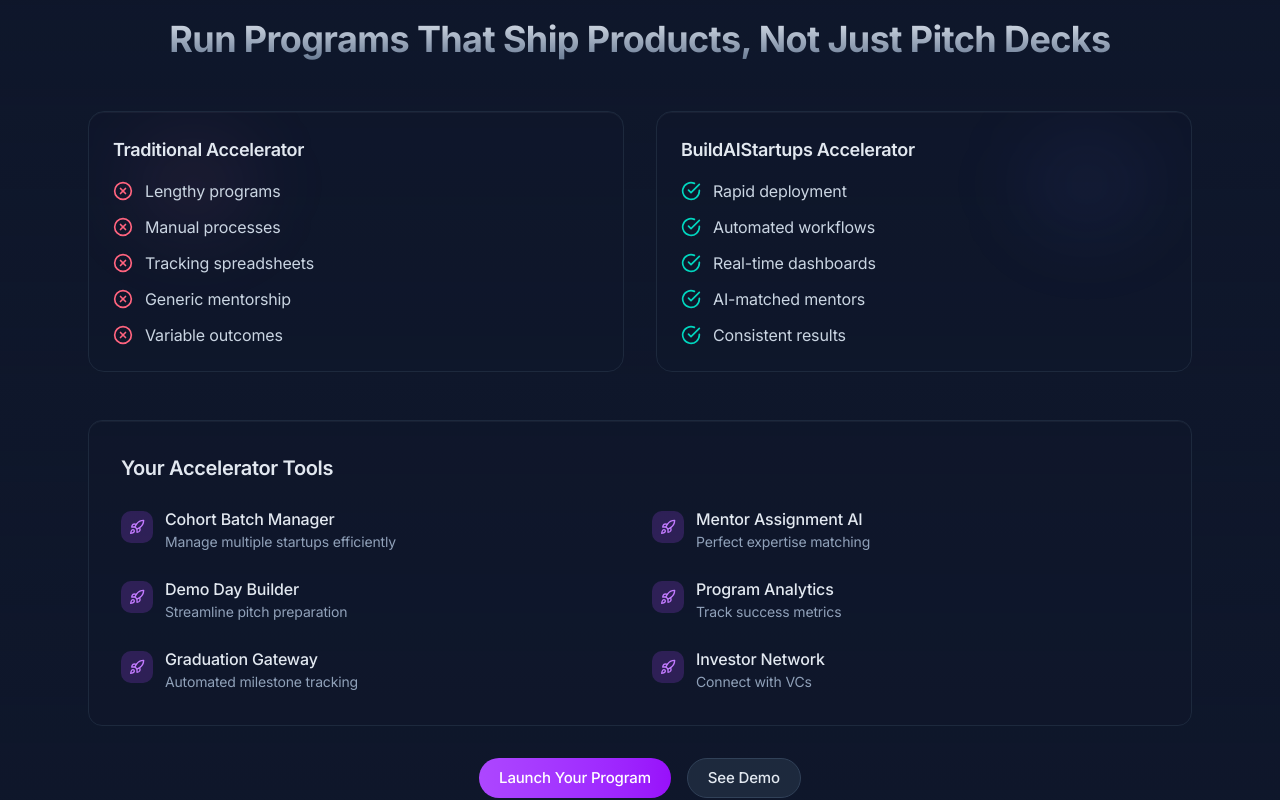
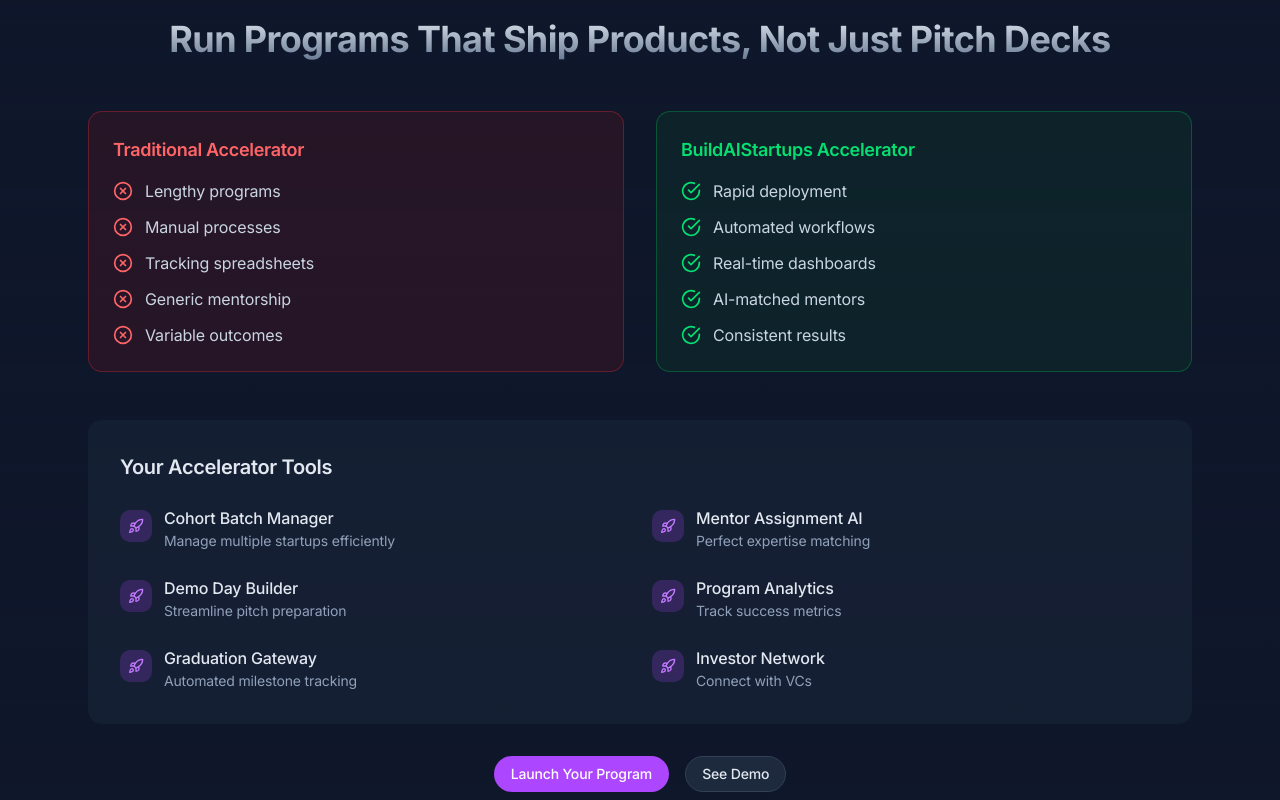
Before and after one commit to buildaistartups/buildaistartups.com, a Next.js app: page / in a window 1280 px wide. Shown: the part 5220-6020 px from the top of the page. Built offline with nearby package versions, Linux system fonts and the light colour scheme.

Commit message:
Update AcceleratorCommand.tsx

```diff
--- a/components/home/AcceleratorCommand.tsx
+++ b/components/home/AcceleratorCommand.tsx
@@ -3,7 +3,7 @@
 
 import React from 'react'
 import Link from 'next/link'
-import { CheckCircle, XCircle, Rocket } from 'lucide-react'
+import { CheckCircle, XCircle, Users, Rocket } from 'lucide-react'
 
 export default function AcceleratorCommand() {
   return (
@@ -21,46 +21,37 @@ export default function AcceleratorCommand() {
             </h2>
           </div>
 
-          {/* Cards */}
           <div className="grid md:grid-cols-2 gap-8 mb-12">
-            {/* Traditional Accelerator (rose-tinted neutral glass) */}
-            <div className="spotlight-card relative overflow-hidden rounded-2xl border border-slate-800 bg-slate-900/40 p-6 shadow-[inset_0_1px_0_rgba(255,255,255,0.04)] transition-colors hover:border-purple-500/30 hover:bg-slate-900/50">
-              {/* subtle tint */}
-              <div className="pointer-events-none absolute -top-10 -left-10 h-56 w-72 -z-10
-                              bg-[radial-gradient(closest-side,rgba(244,114,182,0.12),transparent_60%)] blur-2xl" />
-              <h3 className="text-lg font-semibold text-slate-200 mb-4">Traditional Accelerator</h3>
+            <div className="bg-red-900/20 rounded-xl border border-red-500/30 p-6">
+              <h3 className="text-lg font-semibold text-red-400 mb-4">Traditional Accelerator</h3>
               <ul className="space-y-3">
                 {[
                   'Lengthy programs',
                   'Manual processes',
                   'Tracking spreadsheets',
                   'Generic mentorship',
-                  'Variable outcomes',
+                  'Variable outcomes'
                 ].map((item) => (
                   <li key={item} className="flex items-center gap-3">
-                    <XCircle className="w-5 h-5 text-rose-400 flex-shrink-0" />
+                    <XCircle className="w-5 h-5 text-red-400 flex-shrink-0" />
                     <span className="text-slate-300">{item}</span>
                   </li>
                 ))}
               </ul>
             </div>
 
-            {/* BuildAIStartups Accelerator (indigo/teal-tinted neutral glass) */}
-            <div className="spotlight-card relative overflow-hidden rounded-2xl border border-slate-800 bg-slate-900/40 p-6 shadow-[inset_0_1px_0_rgba(255,255,255,0.04)] transition-colors hover:border-purple-500/30 hover:bg-slate-900/50">
-              {/* subtle tint */}
-              <div className="pointer-events-none absolute -top-10 -right-10 h-56 w-72 -z-10
-                              bg-[radial-gradient(closest-side,rgba(99,102,241,0.12),transparent_60%)] blur-2xl" />
-              <h3 className="text-lg font-semibold text-slate-200 mb-4">BuildAIStartups Accelerator</h3>
+            <div className="bg-green-900/20 rounded-xl border border-green-500/30 p-6">
+              <h3 className="text-lg font-semibold text-green-400 mb-4">BuildAIStartups Accelerator</h3>
               <ul className="space-y-3">
                 {[
                   'Rapid deployment',
                   'Automated workflows',
                   'Real-time dashboards',
                   'AI-matched mentors',
-                  'Consistent results',
+                  'Consistent results'
                 ].map((item) => (
                   <li key={item} className="flex items-center gap-3">
-                    <CheckCircle className="w-5 h-5 text-teal-400 flex-shrink-0" />
+                    <CheckCircle className="w-5 h-5 text-green-400 flex-shrink-0" />
                     <span className="text-slate-300">{item}</span>
                   </li>
                 ))}
@@ -68,8 +59,7 @@ export default function AcceleratorCommand() {
             </div>
           </div>
 
-          {/* Tools list */}
-          <div className="spotlight-card rounded-xl border border-slate-800 bg-slate-900/40 p-8 shadow-[inset_0_1px_0_rgba(255,255,255,0.04)]">
+          <div className="bg-slate-800/50 rounded-xl p-8">
             <h3 className="text-xl font-semibold text-slate-200 mb-6">Your Accelerator Tools</h3>
             <div className="grid md:grid-cols-2 gap-6">
               {[
@@ -78,7 +68,7 @@ export default function AcceleratorCommand() {
                 { title: 'Demo Day Builder', desc: 'Streamline pitch preparation' },
                 { title: 'Program Analytics', desc: 'Track success metrics' },
                 { title: 'Graduation Gateway', desc: 'Automated milestone tracking' },
-                { title: 'Investor Network', desc: 'Connect with VCs' },
+                { title: 'Investor Network', desc: 'Connect with VCs' }
               ].map((tool) => (
                 <div key={tool.title} className="flex items-start gap-3">
                   <div className="p-2 bg-purple-500/20 rounded-lg mt-1">
@@ -93,31 +83,16 @@ export default function AcceleratorCommand() {
             </div>
           </div>
 
-          {/* CTAs — compact Stellar-sized pills */}
-          <div className="flex gap-3 sm:gap-4 justify-center mt-8">
+          <div className="flex gap-4 justify-center mt-8">
             <Link
               href="/accelerator"
-              className="
-                inline-flex items-center justify-center
-                h-9 md:h-10 px-4 md:px-5
-                rounded-full text-sm md:text-[15px] font-medium
-                bg-gradient-to-r from-purple-500 to-purple-600 text-white
-                hover:from-purple-600 hover:to-purple-700
-                focus:outline-none focus:ring-2 focus:ring-purple-500/40
-              "
+              className="btn bg-purple-500 text-white hover:bg-purple-600"
             >
               Launch Your Program
             </Link>
             <Link
               href="/demo"
-              className="
-                inline-flex items-center justify-center
-                h-9 md:h-10 px-4 md:px-5
-                rounded-full text-sm md:text-[15px] font-medium
-                bg-slate-800 text-slate-200 border border-slate-700
-                hover:bg-slate-700
-                focus:outline-none focus:ring-2 focus:ring-slate-500/30
-              "
+              className="btn bg-slate-800 text-slate-200 border border-slate-700 hover:bg-slate-700"
             >
               See Demo
             </Link>
```
